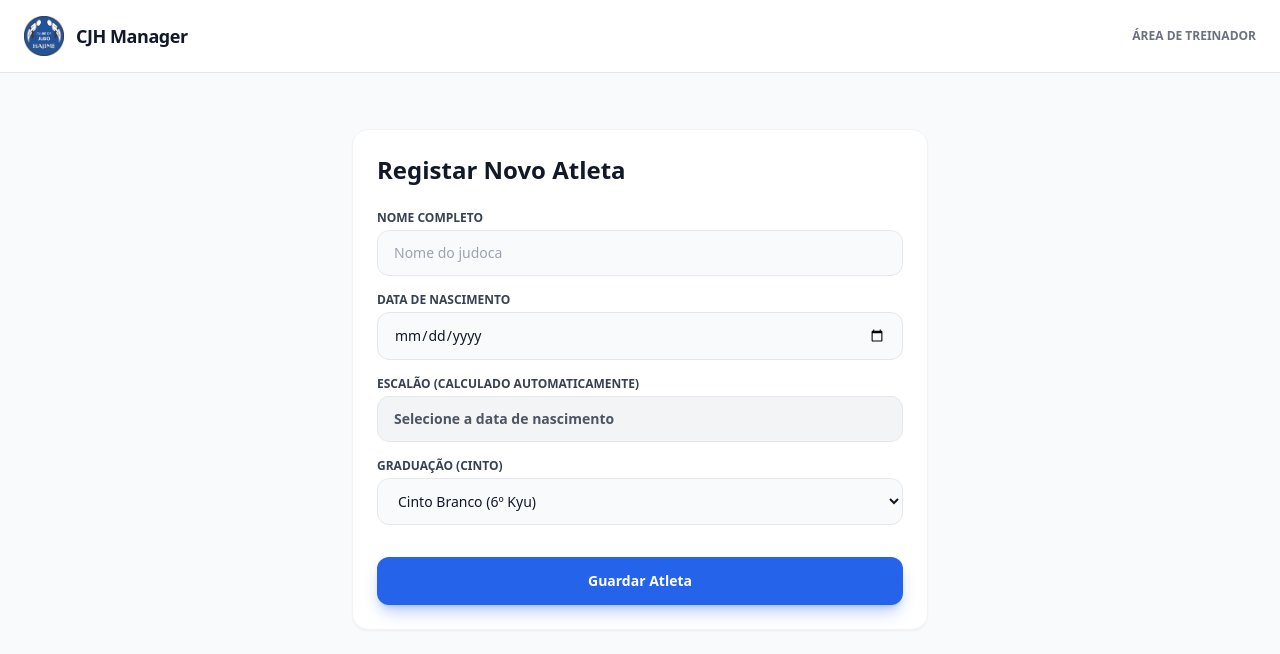
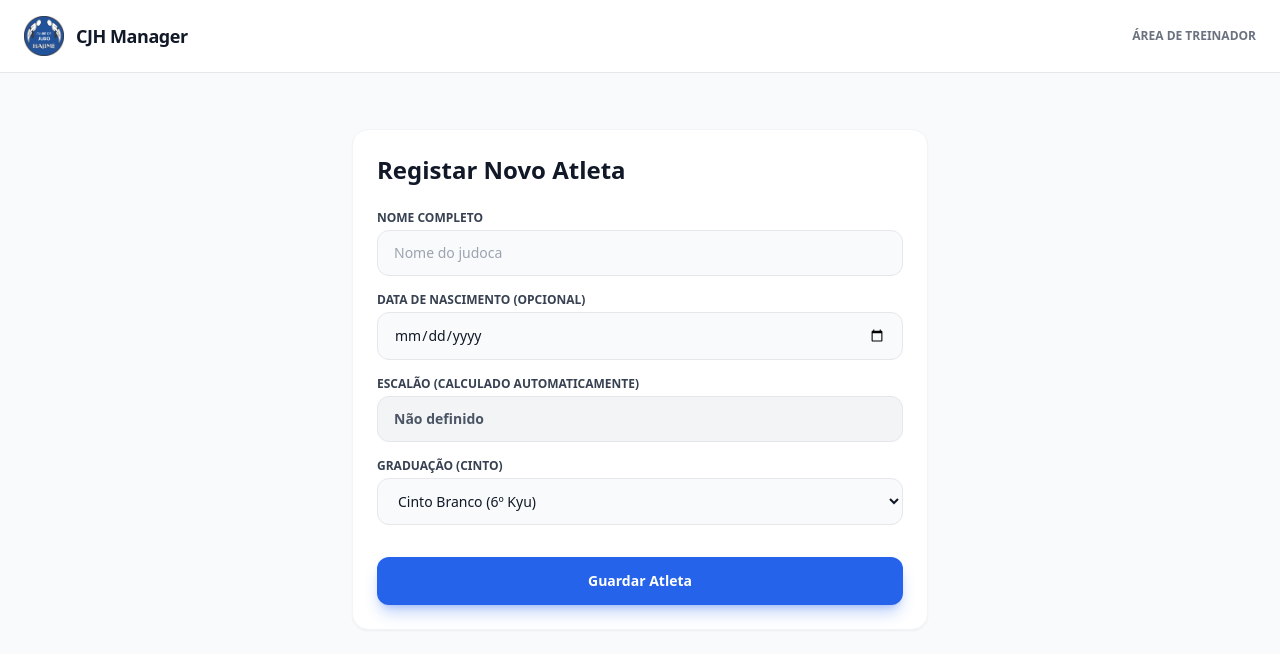
Before and after one commit to andresilvawebdeveloper/cjh-manager, a Next.js app: page /dashboard/alunos/novo in a window 1280 px wide. Shown: the top 654 px of the page. Built offline with nearby package versions, Linux system fonts and the light colour scheme; no server answers.

Commit message:
feat: permitir data de nascimento opcional ao adicionar atleta na turma

```diff
--- a/app/(dashboard)/dashboard/alunos/novo/page.tsx
+++ b/app/(dashboard)/dashboard/alunos/novo/page.tsx
@@ -3,7 +3,7 @@
 import { useState } from 'react';
 import { useRouter } from 'next/navigation';
 import { calcularEscalao } from '../../../../../lib/supabase/escaloes';
-import { supabase } from '../../../../../lib/supabase/client'; // Ajuste o caminho se necessário para o seu client do supabase
+import { supabase } from '../../../../../lib/supabase/client';
 
 export default function NovoAlunoPage() {
   const router = useRouter();
@@ -13,8 +13,8 @@ export default function NovoAlunoPage() {
   const [loading, setLoading] = useState(false);
   const [erro, setErro] = useState('');
 
-  // Calcula o escalão automaticamente sempre que a data de nascimento muda
-  const escalaoCalculado = dataNascimento ? calcularEscalao(dataNascimento) : '';
+  // Calcula o escalão automaticamente sempre que a data de nascimento existe
+  const escalaoCalculado = dataNascimento ? calcularEscalao(dataNascimento) : 'Não definido';
 
   const handleSubmit = async (e: React.FormEvent) => {
     e.preventDefault();
@@ -25,15 +25,14 @@ export default function NovoAlunoPage() {
       const { error } = await supabase.from('alunos').insert([
         {
           nome,
-          data_nascimento: dataNascimento,
+          data_nascimento: dataNascimento ? dataNascimento : null,
           graduacao,
-          escalao: escalaoCalculado,
+          escalao: dataNascimento ? escalaoCalculado : 'Geral',
         },
       ]);
 
       if (error) throw error;
 
-      // Redireciona para a lista de alunos ou dashboard após sucesso
       router.push('/dashboard');
     } catch (err: any) {
       setErro('Erro ao guardar o aluno: ' + err.message);
@@ -66,10 +65,9 @@ export default function NovoAlunoPage() {
         </div>
 
         <div>
-          <label className="block text-xs font-bold text-gray-700 uppercase mb-1">Data de Nascimento</label>
+          <label className="block text-xs font-bold text-gray-700 uppercase mb-1">Data de Nascimento (Opcional)</label>
           <input
             type="date"
-            required
             value={dataNascimento}
             onChange={(e) => setDataNascimento(e.target.value)}
             className="w-full px-4 py-3 bg-gray-50 border border-gray-200 rounded-xl text-gray-900 text-sm focus:outline-none focus:ring-2 focus:ring-blue-600 focus:bg-white transition-all"
@@ -81,7 +79,7 @@ export default function NovoAlunoPage() {
           <input
             type="text"
             disabled
-            value={escalaoCalculado || 'Selecione a data de nascimento'}
+            value={escalaoCalculado}
             className="w-full px-4 py-3 bg-gray-100 border border-gray-200 rounded-xl text-gray-600 text-sm font-semibold cursor-not-allowed"
           />
         </div>
--- a/app/(dashboard)/dashboard/turmas/[turmaId]/page.tsx
+++ b/app/(dashboard)/dashboard/turmas/[turmaId]/page.tsx
@@ -199,7 +199,7 @@ export default function TurmaDetalhePage({ params }: { params: Promise<{ turmaId
 
       if (error) throw error;
 
-      setAlunos(prev => prev.map(a => a.id === alunoId ? { ...a, data_nascimento: novaData } : a));
+      setAlunos(prev => prev.map(a => a.id === alunoId ? { ...a, data_nascimento: novaData || null } : a));
     } catch (err: any) {
       alert('Erro ao atualizar data de nascimento: ' + err.message);
     }
@@ -285,7 +285,7 @@ export default function TurmaDetalhePage({ params }: { params: Promise<{ turmaId
       const { error } = await supabase.from('alunos').insert([
         {
           nome: nomeAluno,
-          data_nascimento: dataNascimento || null,
+          data_nascimento: dataNascimento ? dataNascimento : null,
           graduacao,
           escalao,
           turma_id: Number(turmaId),
@@ -381,7 +381,7 @@ export default function TurmaDetalhePage({ params }: { params: Promise<{ turmaId
               </div>
 
               <div>
-                <label className="block text-xs font-bold text-gray-700 uppercase mb-1">Data de Nascimento</label>
+                <label className="block text-xs font-bold text-gray-700 uppercase mb-1">Data de Nascimento (Opcional)</label>
                 <input
                   type="date"
                   value={dataNascimento}
@@ -665,7 +665,6 @@ export default function TurmaDetalhePage({ params }: { params: Promise<{ turmaId
           </div>
 
           {MESES.map((mes) => {
-            // Filtrar atletas que fazem anos neste mês
             const atletasDoMes = alunos.filter((aluno) => {
               if (!aluno.data_nascimento) return false;
               const partes = aluno.data_nascimento.split('-');
@@ -673,10 +672,6 @@ export default function TurmaDetalhePage({ params }: { params: Promise<{ turmaId
               const mesNasc = parseInt(partes[1], 10);
               return mesNasc === mes.id;
             });
-
-            // Opcional: Se quiser mostrar apenas os meses que têm aniversariantes, pode remover a condição abaixo,
-            // mas mostrar todos em formato de secção sequencial é o aspeto ideal. Vamos mostrar todos ou apenas os que têm?
-            // Mostramos todos para manter a estrutura completa, ou omitimos se vazio? O melhor é listar todos os meses sequencialmente.
 
             return (
               <div key={mes.id} className="bg-white rounded-2xl border border-gray-100 shadow-sm p-6 space-y-4">
```
